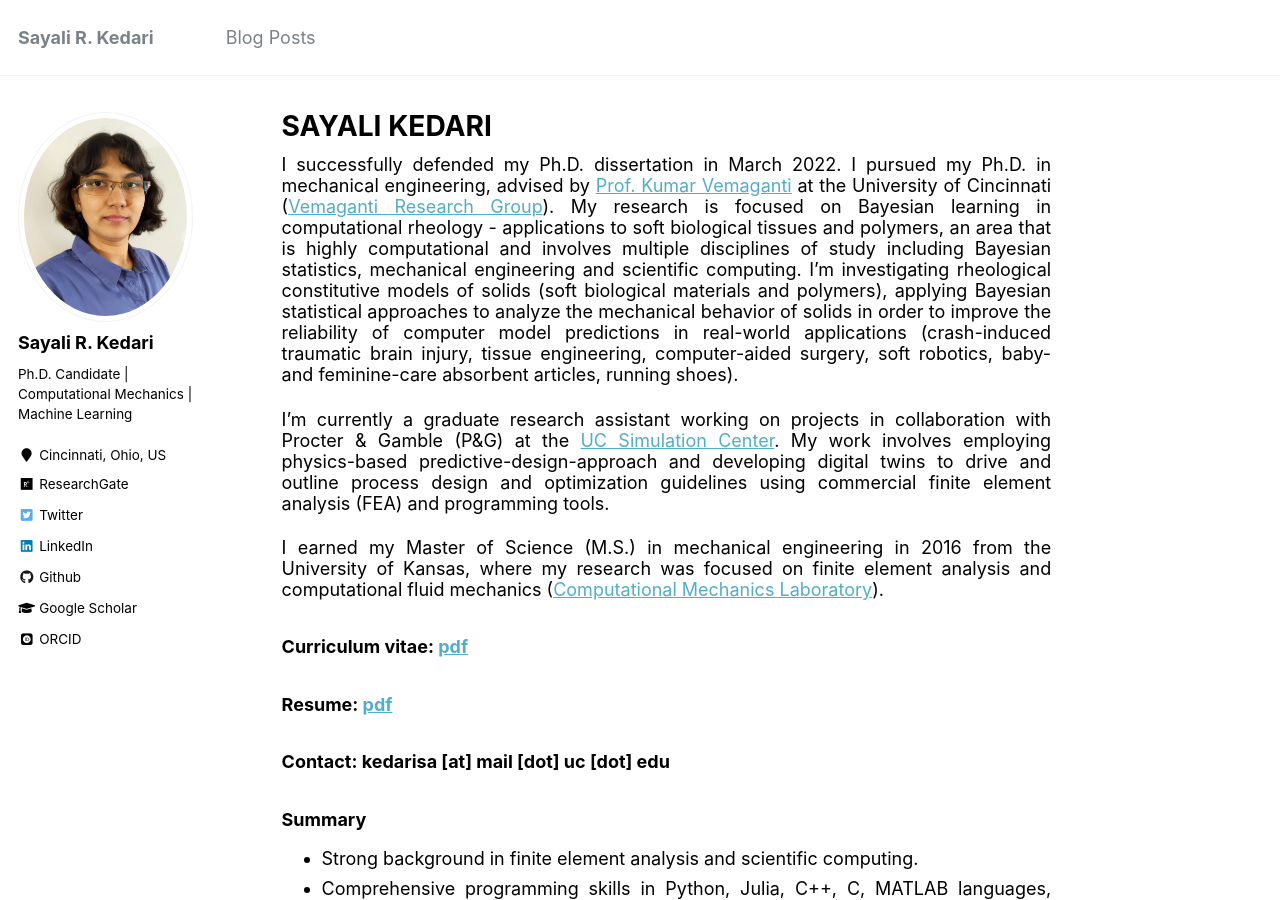
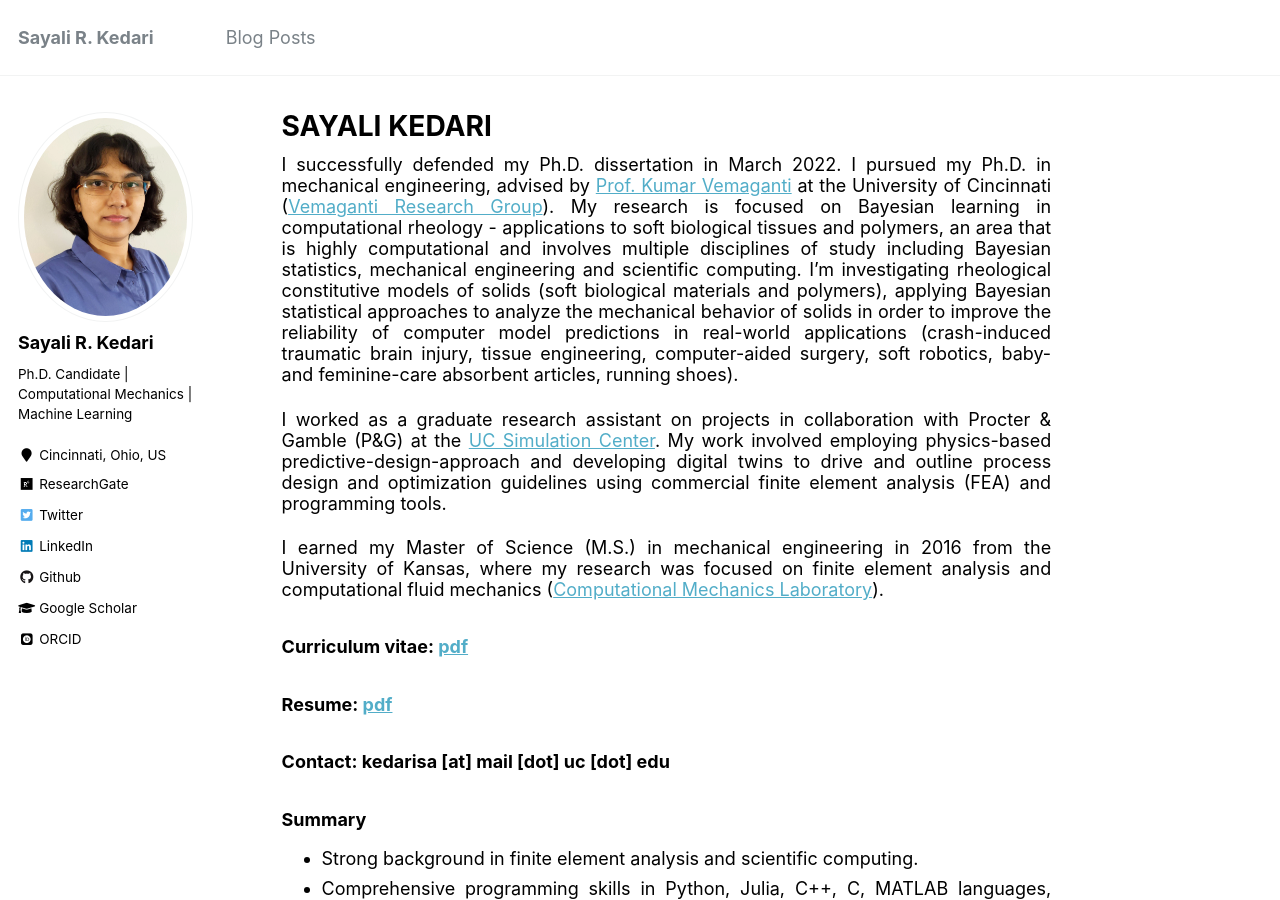
Before and after one commit to sayalirked/sayalirked.github.io, a Jekyll site: the page built from _pages/about.md, in a window 1280 px wide and 900 px high. Built offline with Jekyll 4.4.1, drawn with Linux system fonts in a browser that asks for light colours; some web fonts are replaced.

Commit message:
Update about.md w UCsimcentr-P&G description

```diff
--- a/_pages/about.md
+++ b/_pages/about.md
@@ -10,7 +10,7 @@ redirect_from:
 
 I successfully defended my Ph.D. dissertation in March 2022. I pursued my Ph.D. in mechanical engineering, advised by [Prof. Kumar Vemaganti](https://researchdirectory.uc.edu/p/vemagaks) at the University of Cincinnati ([Vemaganti Research Group](http://vemaganti.com)). My research is focused on Bayesian learning in computational rheology - applications to soft biological tissues and polymers, an area that is highly computational and involves multiple disciplines of study including Bayesian statistics, mechanical engineering and scientific computing. I'm investigating rheological constitutive models of solids (soft biological materials and polymers), applying Bayesian statistical approaches to analyze the mechanical behavior of solids in order to improve the reliability of computer model predictions in real-world applications (crash-induced traumatic brain injury, tissue engineering, computer-aided surgery, soft robotics, baby- and feminine-care absorbent articles, running shoes).
 
-I'm currently a graduate research assistant working on projects in collaboration with Procter & Gamble (P&G) at the [UC Simulation Center](https://ceas.uc.edu/research/centers-labs/uc-simulation-center.html). My work involves employing physics-based predictive-design-approach and developing digital twins to drive and outline process design and optimization guidelines using commercial finite element analysis (FEA) and programming tools.
+I worked as a graduate research assistant on projects in collaboration with Procter & Gamble (P&G) at the [UC Simulation Center](https://ceas.uc.edu/research/centers-labs/uc-simulation-center.html). My work involved employing physics-based predictive-design-approach and developing digital twins to drive and outline process design and optimization guidelines using commercial finite element analysis (FEA) and programming tools.
 
 I earned my Master of Science (M.S.) in mechanical engineering in 2016 from the University of Kansas, where my research was focused on finite element analysis and computational fluid mechanics ([Computational Mechanics Laboratory](https://me.engr.ku.edu/karan-s-suranas-research)).
 
```
